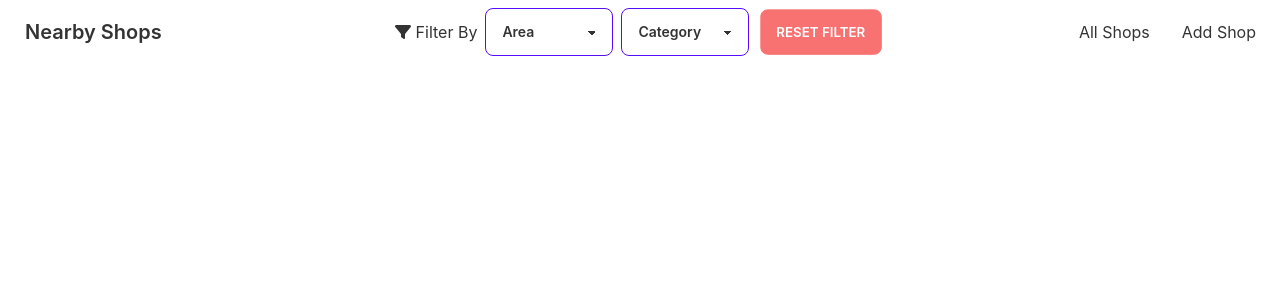
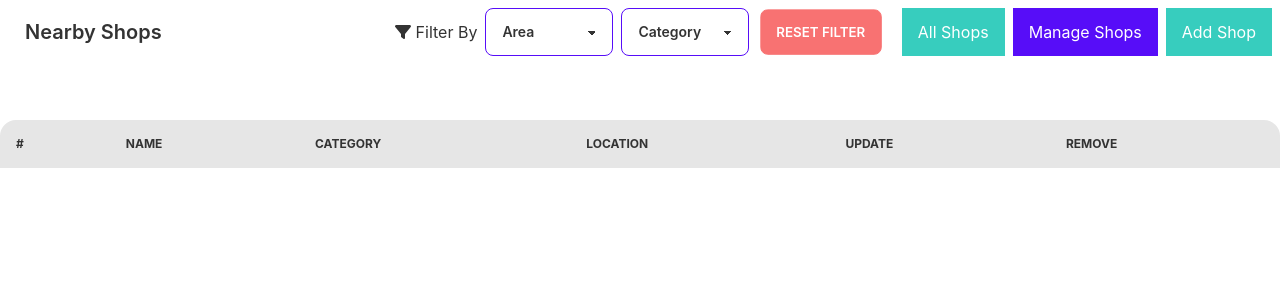
Before and after one commit to forhad-eng/nearby-shops, a React (Create React App) app: page /manage-shops in a window 1280 px wide. Shown: the top 300 px of the page. Built offline with nearby package versions, Linux system fonts and the light colour scheme.

Commit message:
uid generator added on addshop

```diff
--- a/package.json
+++ b/package.json
@@ -17,6 +17,7 @@
     "react-redux": "^8.0.2",
     "react-router-dom": "^6.3.0",
     "react-scripts": "5.0.1",
+    "uuid": "^8.3.2",
     "web-vitals": "^2.1.4"
   },
   "scripts": {
--- a/src/App.js
+++ b/src/App.js
@@ -2,8 +2,9 @@ import { useState } from 'react'
 import { Route, Routes } from 'react-router-dom'
 import './App.css'
 import AddShop from './features/shops/AddShop'
+import ManageShops from './features/shops/ManageShops'
 import ViewShops from './features/shops/ViewShops'
-import Nav from './Pages/Shared/Nav'
+import Nav from './Pages/Nav'
 
 function App() {
     const [filter, setFilter] = useState({ area: '', category: '' })
@@ -14,6 +15,7 @@ function App() {
             <Routes>
                 <Route path="/" element={<ViewShops filter={filter} />} />
                 <Route path="/add-shop" element={<AddShop />} />
+                <Route path="/manage-shops" element={<ManageShops/>} />
             </Routes>
         </div>
     )
--- a/src/Pages/Shared/Nav.jsx
+++ b/src/Pages/Nav.jsx
@@ -6,10 +6,19 @@ const Nav = ({ filter, setFilter }) => {
     const menuItems = (
         <>
             <li>
-                <NavLink to="/">All Shops</NavLink>
+                <NavLink className="btn-accent text-white" to="/">
+                    All Shops
+                </NavLink>
             </li>
             <li>
-                <NavLink to="/add-shop">Add Shop</NavLink>
+                <NavLink className="btn-accent text-white" to="/manage-shops">
+                    Manage Shops
+                </NavLink>
+            </li>
+            <li>
+                <NavLink className="btn-accent text-white" to="/add-shop">
+                    Add Shop
+                </NavLink>
             </li>
         </>
     )
@@ -80,11 +89,13 @@ const Nav = ({ filter, setFilter }) => {
                         <option>Chemist</option>
                         <option>Stationery shop</option>
                     </select>
-                    <span onClick={() =>setFilter({})} className="btn btn-error text-white">Reset Filter</span>
+                    <span onClick={() => setFilter({})} className="btn btn-error text-white">
+                        Reset Filter
+                    </span>
                 </form>
             </div>
             <div class="navbar-end">
-                <ul class="menu menu-horizontal p-0">{menuItems}</ul>
+                <ul class="menu menu-horizontal p-0 gap-2">{menuItems}</ul>
             </div>
         </div>
     )
--- a/src/features/shops/AddShop.jsx
+++ b/src/features/shops/AddShop.jsx
@@ -1,5 +1,6 @@
 import { useForm } from 'react-hook-form'
 import { useDispatch } from 'react-redux'
+import { v4 as uuidv4 } from 'uuid'
 import { addShop } from './shopsSlice'
 
 const AddShop = () => {
@@ -13,6 +14,7 @@ const AddShop = () => {
     } = useForm()
 
     const onSubmit = data => {
+        console.log(data)
         dispatch(addShop(data))
         reset()
     }
@@ -88,8 +90,9 @@ const AddShop = () => {
                     />
                     {errors?.date?.type === 'required' && <p className="text-red-600">{errors.date.message}</p>}
                 </div>
+                <input {...register('uid')} type="hidden" value={uuidv4()} />
                 <div class="form-control mt-6">
-                    <button class="btn btn-primary">Add</button>
+                    <button class="btn btn-primary text-white">Add</button>
                 </div>
             </form>
         </div>
--- /dev/null
+++ b/src/features/shops/ManageShops.jsx
@@ -0,0 +1,40 @@
+import { useSelector } from 'react-redux'
+
+const ManageShops = () => {
+    const { shops } = useSelector(state => state.shopReducer)
+
+    return (
+        <div class="overflow-x-auto mt-14">
+            <table class="table w-full">
+                <thead>
+                    <tr>
+                        <th>#</th>
+                        <th>Name</th>
+                        <th>Category</th>
+                        <th>Location</th>
+                        <th>Update</th>
+                        <th>Remove</th>
+                    </tr>
+                </thead>
+                <tbody>
+                    {shops.map((shop, index) => (
+                        <tr>
+                            <th>{index}</th>
+                            <td>{shop.name}</td>
+                            <td>{shop.category}</td>
+                            <td>{shop.area}</td>
+                            <td>
+                                <button className="btn btn-sm">Update</button>
+                            </td>
+                            <td>
+                                <button className="btn btn-sm">Delete</button>
+                            </td>
+                        </tr>
+                    ))}
+                </tbody>
+            </table>
+        </div>
+    )
+}
+
+export default ManageShops
```
Also changed, not shown: 1 other file (tests, documents, lock files or other folders).
